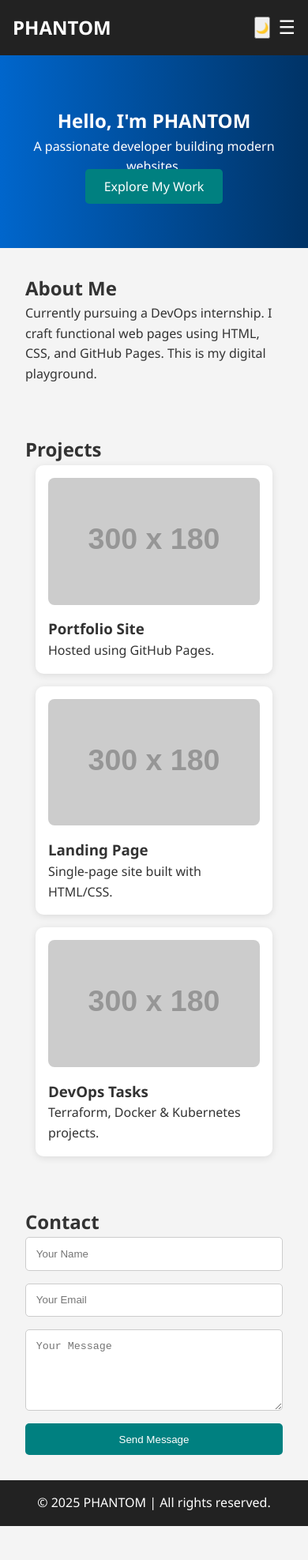
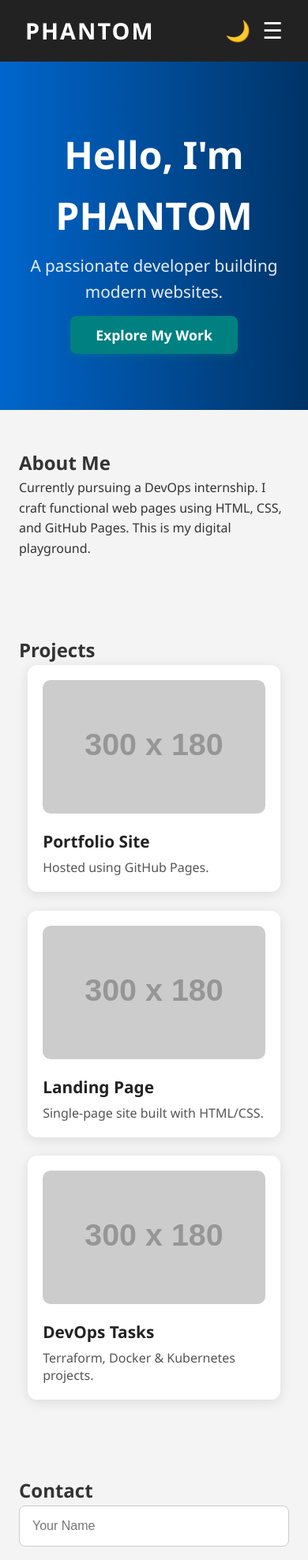
Before and after one commit to PHANTOM0905/my-static-site, a plain HTML site: page index.html in a window 390 px wide. Shown: the top 1975 px of the page at 79% size. Before the commit the page ends 1932 px from the top, so only its background shows below. Drawn offline with Linux system fonts and the light colour scheme; placeholder pictures from the web are drawn by us.

Commit message:
Updated html and css

```diff
--- a/index.html
+++ b/index.html
@@ -70,15 +70,6 @@
     <p>© 2025 PHANTOM | All rights reserved.</p>
   </footer>
 
-  <script>
-    function toggleMenu() {
-      document.getElementById("navLinks").classList.toggle("active");
-    }
-
-    const toggle = document.getElementById("modeToggle");
-    toggle.addEventListener("click", () => {
-      document.body.classList.toggle("dark-mode");
-    });
-  </script>
+  <script src="script.js"></script>
 </body>
 </html>
--- /dev/null
+++ b/script.js
@@ -0,0 +1,8 @@
+function toggleMenu() {
+  document.getElementById("navLinks").classList.toggle("active");
+}
+
+const toggle = document.getElementById("modeToggle");
+toggle.addEventListener("click", () => {
+  document.body.classList.toggle("dark-mode");
+});
--- a/style.css
+++ b/style.css
@@ -10,7 +10,7 @@ body {
   line-height: 1.6;
   background-color: #f4f4f4;
   color: #333;
-  transition: background-color 0.3s, color 0.3s;
+  transition: background-color 0.4s ease, color 0.4s ease;
 }
 
 .dark-mode {
@@ -21,86 +21,178 @@ body {
 .navbar {
   background-color: #222;
   color: #fff;
-  padding: 1rem;
+  padding: 1rem 2rem;
   display: flex;
   justify-content: space-between;
   align-items: center;
+  position: relative;
+  z-index: 1000;
 }
 
 .navbar .logo {
-  font-size: 1.5rem;
-  font-weight: bold;
+  font-size: 1.8rem;
+  font-weight: 900;
+  letter-spacing: 2px;
+  cursor: default;
 }
 
 .nav-links {
   display: flex;
-  gap: 1rem;
+  gap: 2rem;
   list-style: none;
+  transition: transform 0.3s ease, opacity 0.3s ease;
 }
 
 .nav-links li a {
   color: #fff;
   text-decoration: none;
+  font-weight: 600;
+  font-size: 1.1rem;
+  position: relative;
+  padding: 0.25rem 0;
+  transition: color 0.3s ease;
+}
+
+.nav-links li a::after {
+  content: '';
+  position: absolute;
+  width: 0;
+  height: 2px;
+  bottom: 0;
+  left: 0;
+  background: teal;
+  transition: width 0.3s ease;
+}
+
+.nav-links li a:hover::after {
+  width: 100%;
+}
+
+.nav-links li a:hover {
+  color: teal;
 }
 
 .toggle-btn {
   display: flex;
-  gap: 10px;
+  gap: 15px;
+  align-items: center;
+}
+
+#modeToggle {
+  background: none;
+  border: none;
+  font-size: 1.6rem;
+  cursor: pointer;
+  color: white;
+  transition: transform 0.2s ease;
+}
+
+#modeToggle:hover {
+  transform: rotate(20deg);
+  color: teal;
 }
 
 .hamburger {
   display: none;
   background: none;
   color: white;
-  font-size: 1.5rem;
+  font-size: 1.8rem;
   border: none;
+  cursor: pointer;
+  transition: color 0.3s ease;
+}
+
+.hamburger:hover {
+  color: teal;
 }
 
 .hero {
   text-align: center;
-  padding: 4rem 1rem;
+  padding: 5rem 1rem;
   background: linear-gradient(to right, #0066cc, #003366);
   color: white;
+  animation: fadeInDown 1s ease forwards;
+}
+
+.hero h1 {
+  font-size: 3rem;
+  margin-bottom: 0.5rem;
+  font-weight: 900;
+}
+
+.hero p {
+  font-size: 1.3rem;
+  margin-bottom: 1.5rem;
+  opacity: 0.9;
 }
 
 .hero .btn {
   margin-top: 1rem;
-  padding: 0.7rem 1.5rem;
+  padding: 0.75rem 2rem;
   background: teal;
   color: white;
   border: none;
-  border-radius: 5px;
+  border-radius: 8px;
   text-decoration: none;
+  font-weight: 700;
+  font-size: 1.1rem;
+  cursor: pointer;
+  transition: background-color 0.3s ease;
+  box-shadow: 0 4px 10px rgba(0, 128, 128, 0.3);
+}
+
+.hero .btn:hover {
+  background-color: #004d4d;
+  box-shadow: 0 6px 15px rgba(0, 77, 77, 0.5);
 }
 
 section {
-  padding: 2rem;
+  padding: 3rem 1.5rem;
+  max-width: 1100px;
+  margin: 0 auto;
 }
 
 .projects-grid {
   display: flex;
-  gap: 1rem;
+  gap: 1.5rem;
   flex-wrap: wrap;
   justify-content: center;
+  animation: fadeInUp 1s ease forwards;
 }
 
 .project-card {
   background: white;
-  padding: 1rem;
-  border-radius: 10px;
-  width: 300px;
-  box-shadow: 0 2px 10px rgba(0,0,0,0.1);
-  transition: transform 0.2s;
+  padding: 1.2rem;
+  border-radius: 12px;
+  width: 320px;
+  box-shadow: 0 3px 15px rgba(0,0,0,0.1);
+  transition: transform 0.3s ease, box-shadow 0.3s ease;
+  cursor: pointer;
+  will-change: transform;
 }
 
 .project-card:hover {
-  transform: scale(1.05);
+  transform: scale(1.07) translateY(-8px);
+  box-shadow: 0 10px 25px rgba(0,0,0,0.15);
 }
 
 .project-card img {
   width: 100%;
-  border-radius: 8px;
-  margin-bottom: 0.5rem;
+  border-radius: 10px;
+  margin-bottom: 0.7rem;
+  user-select: none;
+}
+
+.project-card h3 {
+  font-size: 1.3rem;
+  margin-bottom: 0.3rem;
+  color: #222;
+}
+
+.project-card p {
+  color: #555;
+  font-size: 1rem;
+  line-height: 1.4;
 }
 
 form {
@@ -108,46 +200,107 @@ form {
   margin: auto;
   display: flex;
   flex-direction: column;
-  gap: 1rem;
+  gap: 1.2rem;
+  animation: fadeIn 1.2s ease forwards;
 }
 
 input, textarea {
-  padding: 0.8rem;
-  border: 1px solid #ccc;
-  border-radius: 5px;
+  padding: 1rem;
+  border: 1.5px solid #ccc;
+  border-radius: 8px;
+  font-size: 1rem;
+  transition: border-color 0.3s ease;
+  resize: vertical;
+}
+
+input:focus, textarea:focus {
+  outline: none;
+  border-color: teal;
+  box-shadow: 0 0 6px teal;
 }
 
 form .btn {
   background: teal;
   color: white;
   border: none;
-  padding: 0.8rem;
+  padding: 1rem;
   cursor: pointer;
-  border-radius: 5px;
+  border-radius: 8px;
+  font-size: 1.1rem;
+  font-weight: 700;
+  transition: background-color 0.3s ease, box-shadow 0.3s ease;
+  box-shadow: 0 4px 12px rgba(0, 128, 128, 0.3);
+}
+
+form .btn:hover {
+  background-color: #004d4d;
+  box-shadow: 0 6px 18px rgba(0, 77, 77, 0.6);
 }
 
 footer {
   text-align: center;
-  padding: 1rem;
+  padding: 1.5rem;
   background: #222;
   color: white;
+  font-size: 0.95rem;
+  letter-spacing: 0.05em;
 }
 
+/* Responsive Nav */
 @media (max-width: 768px) {
   .nav-links {
     flex-direction: column;
-    display: none;
     background: #333;
-    position: absolute;
+    position: fixed;
     top: 60px;
     right: 0;
-    width: 100%;
-    text-align: right;
+    height: calc(100% - 60px);
+    width: 220px;
+    padding: 2rem 1.5rem;
+    box-shadow: -5px 0 15px rgba(0,0,0,0.3);
+    transform: translateX(100%);
+    opacity: 0;
+    pointer-events: none;
+    transition: transform 0.3s ease, opacity 0.3s ease;
   }
   .nav-links.active {
-    display: flex;
+    transform: translateX(0);
+    opacity: 1;
+    pointer-events: auto;
   }
   .hamburger {
     display: block;
   }
 }
+
+/* Animations */
+@keyframes fadeInDown {
+  0% {
+    opacity: 0;
+    transform: translateY(-25px);
+  }
+  100% {
+    opacity: 1;
+    transform: translateY(0);
+  }
+}
+
+@keyframes fadeInUp {
+  0% {
+    opacity: 0;
+    transform: translateY(20px);
+  }
+  100% {
+    opacity: 1;
+    transform: translateY(0);
+  }
+}
+
+@keyframes fadeIn {
+  0% {
+    opacity: 0;
+  }
+  100% {
+    opacity: 1;
+  }
+}
```
